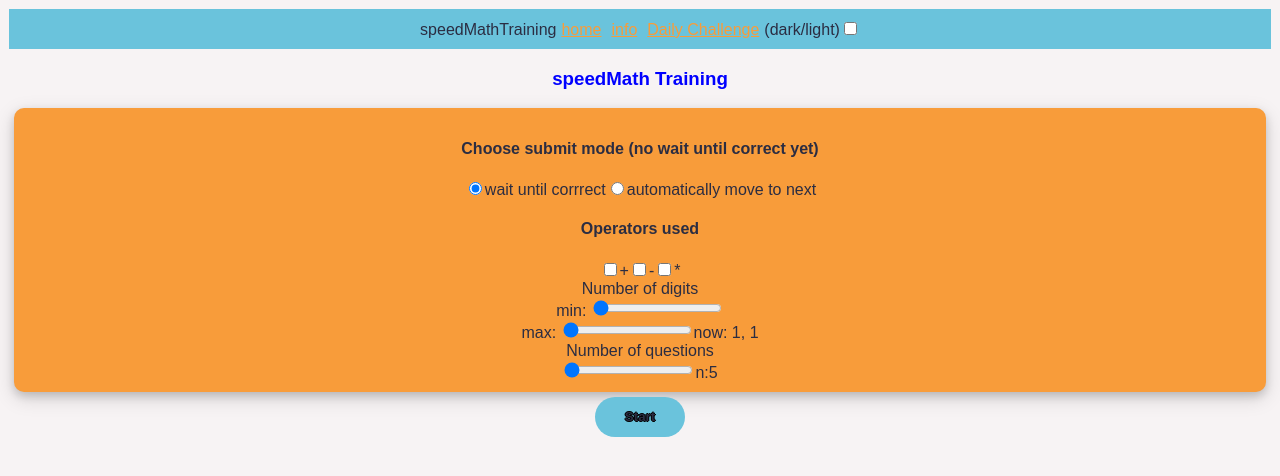
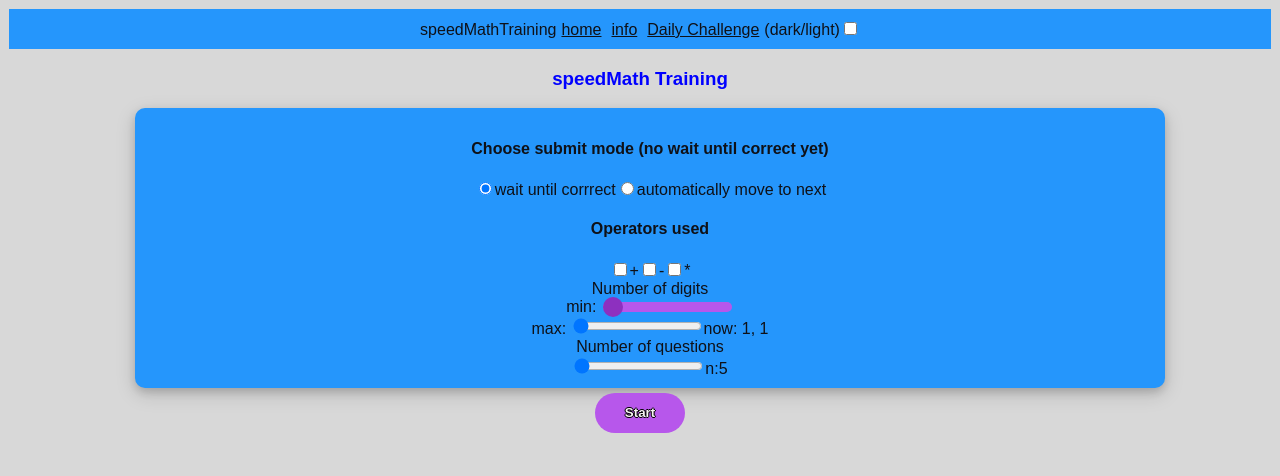
Before and after one commit to ViLP357/speedMathTraining, a React (Vite) app in the folder frontend/speedMathTrainingFrontend/: page / in a window 1280 px wide. Shown: the top 476 px of the page. Built offline with nearby package versions, Linux system fonts and the light colour scheme.

Commit message:
more styles

```diff
--- a/frontend/speedMathTrainingFrontend/src/App.tsx
+++ b/frontend/speedMathTrainingFrontend/src/App.tsx
@@ -18,7 +18,6 @@ const App = () => {
     document.body.className = theme
   }, [theme])
  return (
-
       <Router>
         <div className= {styles.navigation}>
           speedMathTraining
--- a/frontend/speedMathTrainingFrontend/src/components/GamePage.tsx
+++ b/frontend/speedMathTrainingFrontend/src/components/GamePage.tsx
@@ -83,7 +83,7 @@ const GamePage = () => {
         </form>
         Number of digits
         <br></br>
-          min: <input id="mininp" type = "range" min="1" max="5" value = {range[0]} onChange={handleChange}/>
+          min: <input className={styles.slider} id="mininp" type = "range" min="1" max="5" value = {range[0]} onChange={handleChange}/>
           <br></br>
           max: <input id="maxinp" type = "range" min="1" max="5" value = {range[1]} onChange={handleChange}/>
           now: {range[0]}, {range[1]}
--- a/frontend/speedMathTrainingFrontend/src/components/QuestionArea.tsx
+++ b/frontend/speedMathTrainingFrontend/src/components/QuestionArea.tsx
@@ -67,7 +67,7 @@ const QuestionArea = ({acceptedOperators, setStarted, digits, numberOfQuestions}
   //console.log(digits)
   if (questionNumber<questionList.length) {
     return (
-          <div>
+          <div className= {styles.questionArea}>
            <Timer seconds = {seconds} setSeconds = {setSeconds}/>
             <QuestionForm question = {questionList[questionNumber]}  onAnswer = {handleAnswer}/>
             <button onClick={() => nextQuestion(setQuestionNumber, questionNumber)}>Next</button>
--- a/frontend/speedMathTrainingFrontend/src/components/QuestionForm.tsx
+++ b/frontend/speedMathTrainingFrontend/src/components/QuestionForm.tsx
@@ -40,10 +40,10 @@ const QuestionForm = ({question, onAnswer} : {question : Question, onAnswer: (is
     }
 
     return (
-        <div className= {styles.questionArea}>
+        <div >
             <QuestionComponent question= {question}/>
             <form onSubmit={isCorrect}>
-              <input value={answer} onChange={(event) => setAnswer(event.target.value)}/>
+              <input className={styles.textInput} value={answer} onChange={(event) => setAnswer(event.target.value)}/>
               <button className={styles.basicButton} type = "submit">check</button>
             </form>
         </div>
--- a/frontend/speedMathTrainingFrontend/src/index.css
+++ b/frontend/speedMathTrainingFrontend/src/index.css
@@ -1,29 +1,33 @@
 body {
     background-color: #dadada;
-    color: rgb(19, 17, 17);
     padding: 1px;
     font-family: Arial;
     text-align: center;
+    --violet: #B757EB;
+
+    justify-content: center; /* Centers horizontally */
+    align-items: center;
+
+
 }
 
 body.light {
-  background-color: #f7f3f4;
-  color: #2b2d42;
-  --text-color: #2b2d42;
-  --card-bg: #c7a8a8;
-  --blue: #6ac3dc;
-  --lime-green: #e1fc88;
-  --orange: #f89c3a;
+  background-color: #d8d8d8;
+  color: #0F1117;
+  --text-color: #0F1117;
+  --base-blue: #2596fc;
+
+
   --shadow-color: rgba(0, 0, 0, 0.15);
+
 }
 
 body.dark {
-  background-color: #2b2d42;
-  color: #f7f3f4;
-  --text-color: #f7f3f4;
-  --card-bg: #222222;
-  --blue: #39b1d1;
-  --lime-green: #d6fb61;
-   --orange: #f6850C;
-   --shadow-color: rgba(255, 255, 255, 0.15);
+  background-color: #3c3c3c;
+  color: #FAFAFA;
+  --text-color: #FAFAFA;
+  --base-blue: #1d6ba7;
+  --shadow-color: rgba(190, 190, 190, 0.1);
+
+
 }
--- a/frontend/speedMathTrainingFrontend/src/mystyle.module.css
+++ b/frontend/speedMathTrainingFrontend/src/mystyle.module.css
@@ -1,32 +1,48 @@
+.questionArea {
+    background-color: var(--base-blue);
+    padding: 10px;
+    margin: 5px;
+    border-radius: 10px;
+    box-shadow: 0 4px 8px 0 var(--shadow-color), 0 6px 20px 0 var(--shadow-color);
+    width: 80%;
+    align-content: center;
+    flex-wrap: wrap;
+    margin-left: 10%;
 
-.bigblue {
-  color: DodgerBlue;
-  padding: 40px;
-  font-family: Arial;
-  text-align: center;
 }
-
-.questionArea {
-    background-color: #b2d0fd;
+.preferencesArea {
+    background-color: var(--base-blue);
     padding: 10px;
-    font-weight: bold;
+    margin: 5px;
+    border-radius: 10px;
+    box-shadow: 0 4px 8px 0 var(--shadow-color), 0 6px 20px 0 var(--shadow-color);
+    width: 80%;
+    align-content: center;
+    flex-wrap: wrap;
+    margin-left: 10%;
 }
-
 .results {
-    background-color: #b2d0fd;
-    padding: 5px;
-    margin:10px;
+    background-color: var(--base-blue);
+    padding: 10px;
+    margin: 10px;
+    border-radius: 10px;
+    box-shadow: 0 4px 8px 0 var(--shadow-color), 0 6px 20px 0 var(--shadow-color);
+    width: 80%;
+    align-content: center;
+    flex-wrap: wrap;
+    margin-left: 10%;
 }
 button {
-  padding: 12.5px 30px;
+  padding: 10px 25px;
   border: 0;
-  border-radius: 100px;
-  background-color: var(--blue);
-  color: var(--text-color);
+  border-radius: 10px;
+  background-color: var(--violet);
+  color: #f7f3f4;
   font-weight: Bold;
   transition: all 0.5s;
   -webkit-transition: all 0.5s;
  text-shadow: -1px 0 black, 0 1px black, 1px 0 black, 0 -1px black;
+
 }
 .link {
     padding: 5px;
@@ -38,7 +54,17 @@ button {
   box-shadow: 0 0 20px #6fc5ff50;
   transform: scale(1.1);
 }
-
+.startButton {
+  padding: 12.5px 30px;
+  border: 0;
+  border-radius: 100px;
+  background-color: var(--violet);
+  color: #f7f3f4;
+  font-weight: Bold;
+  transition: all 0.5s;
+  -webkit-transition: all 0.5s;
+ text-shadow: -1px 0 black, 0 1px black, 1px 0 black, 0 -1px black;
+}
 .startButton:active {
   background-color: #3d94cf;
   transition: all 0.25s;
@@ -48,8 +74,9 @@ button {
 }
 
 .navigation {
-    background-color: var(--blue);
+    background-color: var(--base-blue);
     padding: 10px;
+
 
 }
 .timer {
@@ -61,12 +88,49 @@ button {
     margin: 4px;
     border-radius: 20px;
     width: fit-content;
+
 }
-.preferencesArea {
-    background-color: var(--orange);
-    padding: 10px;
-    margin: 5px;
-    border-radius: 10px;
-    box-shadow: 5px 3px 3px var(--shadow-color);
-     box-shadow: 0 4px 8px 0 var(--shadow-color), 0 6px 20px 0 var(--shadow-color);
+
+.slider {
+  -webkit-appearance: none;  /* Override default CSS styles */
+  appearance: none;
+ background-color: var(--violet);
+  height: 10px;
+  border-radius: 5px;
+
+  -webkit-transition: .2s; /* 0.2 seconds transition on hover */
+  transition: opacity .2s;
 }
+
+/* Mouse-over effects */
+.slider:hover {
+  opacity: 1; /* Fully shown on mouse-over */
+}
+
+/* The slider handle (use -webkit- (Chrome, Opera, Safari, Edge) and -moz- (Firefox) to override default look) */
+.slider::-webkit-slider-thumb {
+  -webkit-appearance: none; /* Override default look */
+  appearance: none;
+  width: 20px; /* Set a specific slider handle width */
+  height: 20px; /* Slider handle height */
+  background: #8d30bf; /* Green background */
+  border-radius: 10px;
+  cursor: pointer; /* Cursor on hover */
+}
+
+.slider::-moz-range-thumb {
+  width: 25px; /* Set a specific slider handle width */
+  height: 25px; /* Slider handle height */
+  background: #04AA6D; /* Green background */
+  cursor: pointer; /* Cursor on hover */
+}
+
+.textInput{
+
+  color: red;
+  padding: 10px;
+  margin: 20px;
+  border-radius: 10px;
+  border-width: 5px;
+  border-color: var(--violet);
+}
```
Lines whose indentation alone changed are shown as unchanged.
